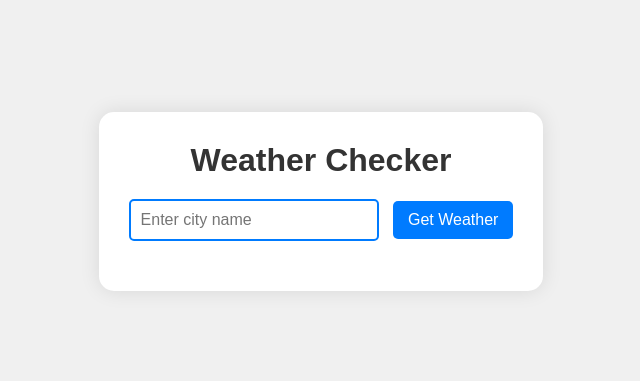
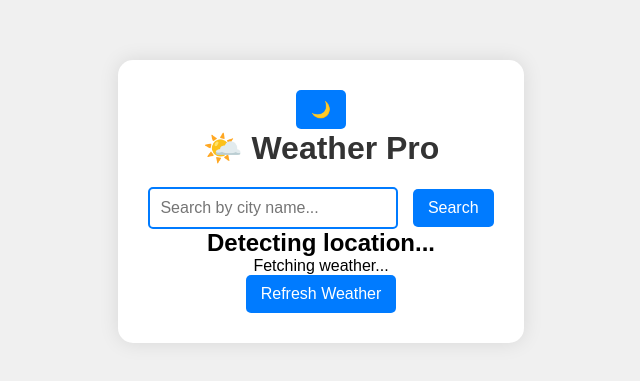
Before and after one commit to ritesh8073/AI_OBJECT_DETECT, a plain HTML site: page index.html in a window 1280 px wide. Shown: the part 199-580 px from the top of the page, without its empty margins (319-959 px from the left). Drawn offline with Linux system fonts and the light colour scheme.

Commit message:
Update index.html

```diff
--- a/index.html
+++ b/index.html
@@ -3,15 +3,27 @@
 <head>
     <meta charset="UTF-8">
     <meta name="viewport" content="width=device-width, initial-scale=1.0">
-    <title>Weather Checker</title>
+    <title>Weather Pro</title>
     <link rel="stylesheet" href="styles.css">
 </head>
-<body>
-    <div class="container">
-        <h1>Weather Checker</h1>
-        <input type="text" id="city" placeholder="Enter city name" />
-        <button id="getWeather">Get Weather</button>
-        <div id="weatherResult" class="weather-result"></div>
+<body class="bg-gray-900 text-gray-200 transition-colors duration-300 flex flex-col items-center justify-center min-h-screen p-4">
+    <div class="container bg-gray-800 shadow-lg rounded-lg p-6 text-center flex flex-col items-center">
+        <button id="darkModeToggle" class="self-end mb-4 text-2xl text-gray-400 hover:text-gray-200 transition-colors">🌙</button>
+        <h1 class="text-3xl font-bold mb-4 text-transparent bg-clip-text bg-gradient-to-r from-purple-400 to-blue-500">🌤️ Weather Pro</h1>
+        <div class="search-bar mb-4 w-full">
+            <input type="text" id="citySearch" placeholder="Search by city name..." class="p-2 rounded bg-gray-700 text-gray-200 focus:outline-none focus:ring-2 focus:ring-blue-500 w-full">
+            <button id="searchButton" class="mt-2 p-2 rounded bg-blue-500 text-gray-200 hover:bg-blue-600 transition-colors">Search</button>
+        </div>
+        <div id="locationInfo" class="mb-4">
+            <h2 id="cityName" class="text-2xl">Detecting location...</h2>
+        </div>
+        <div id="weatherResult" class="mb-4 w-full">
+            <div class="weather-card bg-gray-700 p-4 rounded-lg shadow-md hover:shadow-lg transition-shadow duration-300 w-full">
+                <p>Fetching weather...</p>
+            </div>
+        </div>
+        <div id="forecast" class="forecast-container w-full grid grid-cols-2 gap-4"></div>
+        <button id="refreshButton" class="mt-4 p-2 rounded bg-green-500 text-gray-200 hover:bg-green-600 transition-colors">Refresh Weather</button>
     </div>
     <script src="script.js"></script>
 </body>
```
